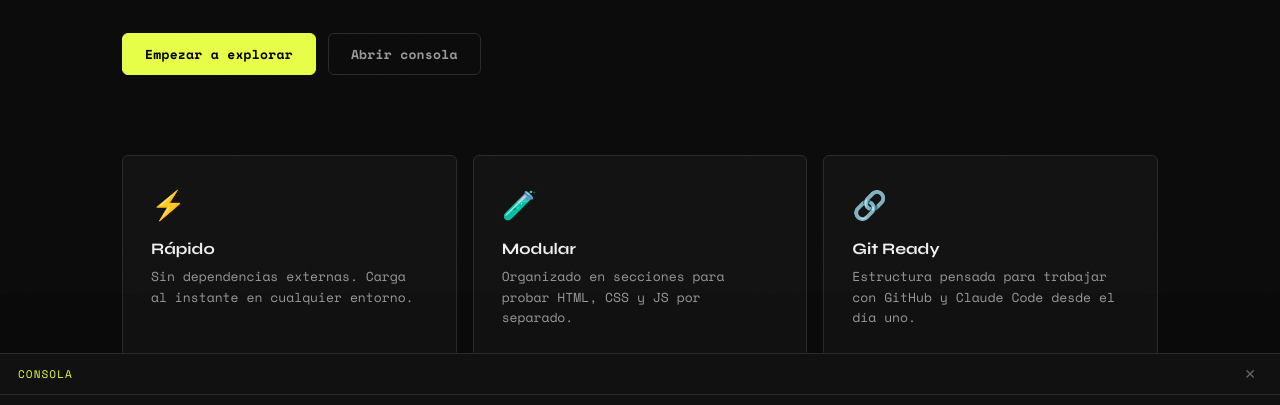
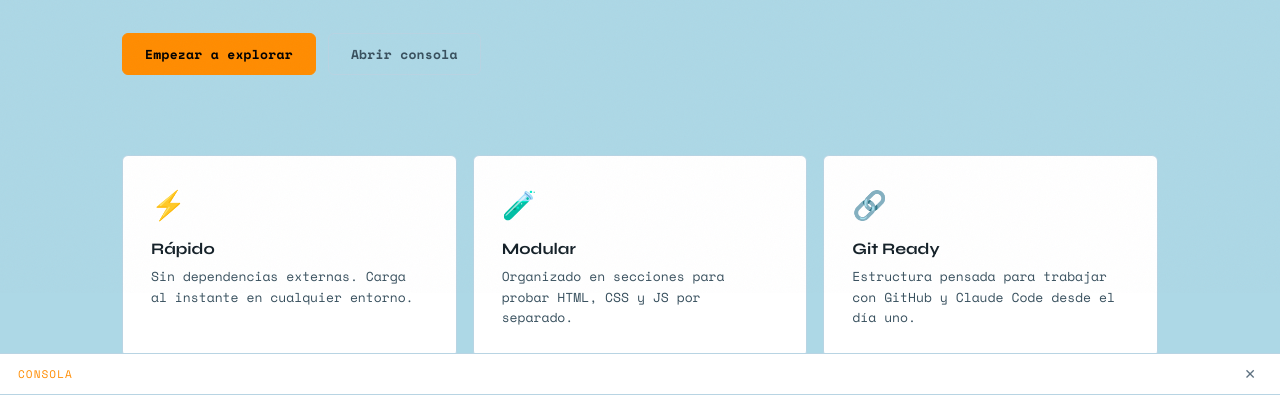
Before and after one commit to marta-llopart/testing, a plain HTML site: page index.html in a window 1280 px wide. Shown: the part 507-912 px from the top of the page. Drawn offline with nearby package versions, Linux system fonts and the light colour scheme.

Commit message:
style: tema claro con fondo azul y acento naranja
Co-Authored-By: Claude Opus 4.8 (1M context) <noreply@anthropic.com>

```diff
--- a/style.css
+++ b/style.css
@@ -2,16 +2,16 @@
 *, *::before, *::after { box-sizing: border-box; margin: 0; padding: 0; }
 
 :root {
-  --bg: #0a0a0a;
-  --surface: #111111;
-  --surface2: #1a1a1a;
-  --border: #2a2a2a;
-  --accent: #e8ff47;
-  --accent2: #47ffb8;
-  --danger: #ff4757;
-  --text: #f0f0f0;
-  --text-muted: #666;
-  --text-dim: #999;
+  --bg: #add8e6;
+  --surface: #ffffff;
+  --surface2: #eaf3f8;
+  --border: #b8d4e3;
+  --accent: #ff8c00;
+  --accent2: #1aa37a;
+  --danger: #e0344a;
+  --text: #142028;
+  --text-muted: #5e7180;
+  --text-dim: #38505e;
   --font-mono: 'Space Mono', monospace;
   --font-display: 'Syne', sans-serif;
   --radius: 6px;
@@ -49,7 +49,7 @@ header {
   border-bottom: 1px solid var(--border);
   position: sticky;
   top: 0;
-  background: rgba(10,10,10,0.9);
+  background: rgba(173,216,230,0.85);
   backdrop-filter: blur(12px);
   z-index: 100;
 }
@@ -175,7 +175,7 @@ main { padding: 48px 32px; max-width: 1100px; margin: 0 auto; }
   letter-spacing: 0.02em;
 }
 .btn-primary { background: var(--accent); color: #000; border-color: var(--accent); }
-.btn-primary:hover { background: #d4e83f; }
+.btn-primary:hover { background: #e67d00; }
 .btn-secondary { background: var(--surface2); color: var(--text); border-color: var(--border); }
 .btn-secondary:hover { border-color: #555; }
 .btn-ghost { background: transparent; color: var(--text-dim); border-color: var(--border); }
```
